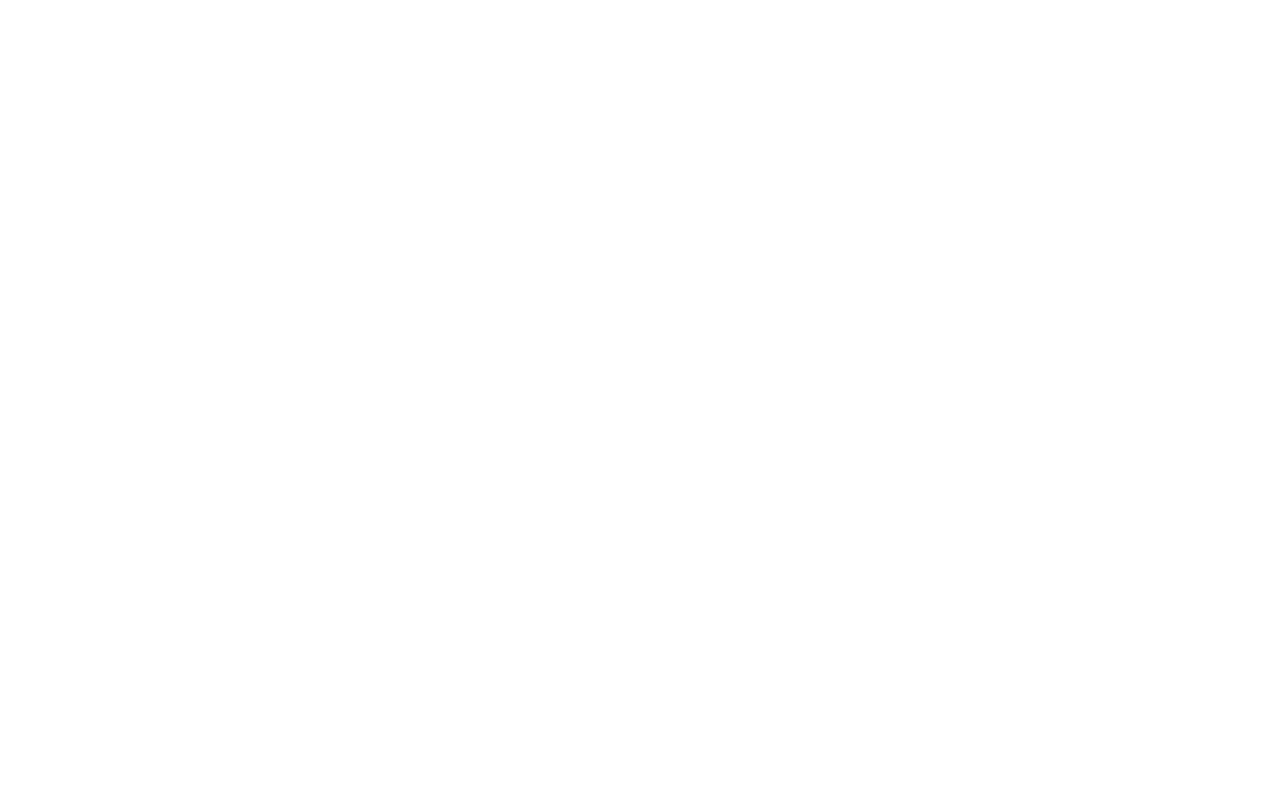
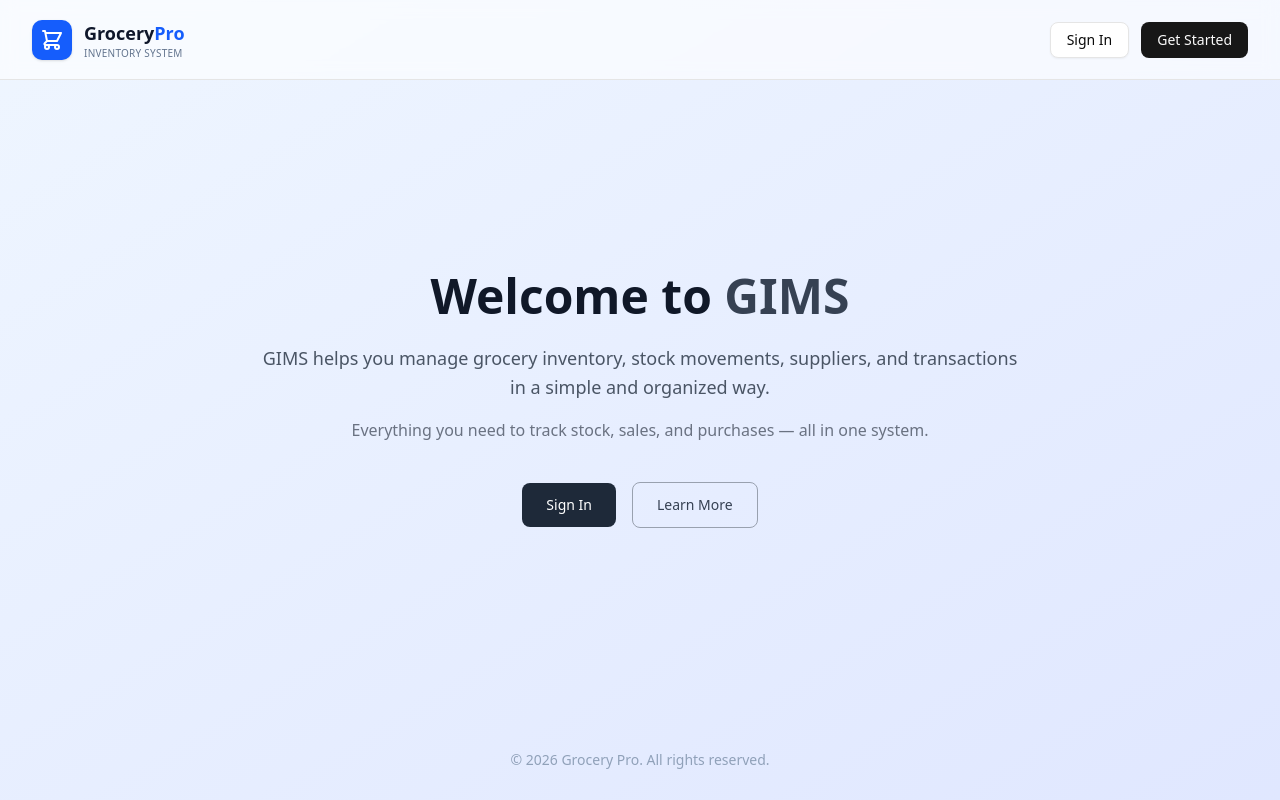
Before and after one commit to Yograj47/GIMS, a React (Vite) app in the folder client/: page / in a window 1280 px wide. Before the commit this address had no page. Built offline with nearby package versions, Linux system fonts and the light colour scheme.

Commit message:
Updated some Auth UI and Layout

```diff
--- a/client/src/App.tsx
+++ b/client/src/App.tsx
@@ -7,6 +7,8 @@ import AppLayout from "./layout/AppLayout"
 // Pages
 import Login from "./features/auth/pages/Login"
 import Register from "./features/auth/pages/Register"
+import Home from "./features/Home"
+import VerifyAccount from "./features/auth/pages/VerifyAccount"
 
 function App() {
   return (
@@ -15,8 +17,10 @@ function App() {
         {/* Public Routes Here */}
         <Route element={<AuthLayout />}>
           {/* Example Public Route */}
+          <Route path="/" element={<Home />} />
           <Route path="/login" element={<Login />} />
           <Route path="/register" element={<Register />} />
+          <Route path="/verify" element={<VerifyAccount />} />
         </Route>
 
         {/* Protected Routes Here */}
--- /dev/null
+++ b/client/src/features/Home.tsx
@@ -0,0 +1,44 @@
+import { Link } from "react-router-dom";
+
+const Home = () => {
+    return (
+        <>
+            <div className="max-w-3xl text-center">
+                {/* Heading */}
+                <h1 className="text-4xl md:text-5xl font-bold text-gray-900 mb-6">
+                    Welcome to <span className="text-gray-700">GIMS</span>
+                </h1>
+
+                {/* Description */}
+                <p className="text-lg text-gray-600 mb-4 leading-relaxed">
+                    GIMS helps you manage grocery inventory, stock movements, suppliers,
+                    and transactions in a simple and organized way.
+                </p>
+
+                <p className="text-gray-500 mb-10">
+                    Everything you need to track stock, sales, and purchases — all in one
+                    system.
+                </p>
+
+                {/* Actions */}
+                <div className="flex items-center justify-center gap-4">
+                    <Link
+                        to="/login"
+                        className="px-6 py-3 rounded-md bg-gray-800 text-white text-sm font-medium hover:bg-gray-700 transition"
+                    >
+                        Sign In
+                    </Link>
+
+                    <Link
+                        to="/about"
+                        className="px-6 py-3 rounded-md border border-gray-400 text-gray-700 text-sm font-medium hover:bg-gray-200 transition"
+                    >
+                        Learn More
+                    </Link>
+                </div>
+            </div>
+        </>
+    );
+};
+
+export default Home;
--- a/client/src/features/auth/pages/Login.tsx
+++ b/client/src/features/auth/pages/Login.tsx
@@ -3,7 +3,7 @@ import LoginForm from "../components/LoginForm";
 
 export default function LoginPage() {
     return (
-        <div className="w-full h-full">
+        <div className="max-w-3/4 m-auto h-full flex flex-col justify-center items-center">
             {/* Header section with more impact */}
             <div className="flex flex-col space-y-2 mb-8">
                 <h2 className="text-2xl font-semibold tracking-tight text-slate-900">
--- a/client/src/features/auth/pages/Register.tsx
+++ b/client/src/features/auth/pages/Register.tsx
@@ -4,7 +4,7 @@ import { ArrowLeft } from "lucide-react";
 
 export default function Register() {
   return (
-    <div className="w-full">
+    <div className="max-w-3/4 m-auto h-full flex flex-col justify-center ">
       {/* Back to Login Link */}
       <Link
         to="/login"
--- /dev/null
+++ b/client/src/features/auth/pages/VerifyAccount.tsx
@@ -0,0 +1,64 @@
+import { useState } from "react";
+import { Button } from "@/components/ui/button";
+
+const VerifyAccount = () => {
+    const [otpSent, setOtpSent] = useState(false);
+    const [otp, setOtp] = useState("");
+
+    const handleSendOtp = () => {
+        // call API: send OTP
+        setOtpSent(true);
+    };
+
+    const handleVerifyOtp = () => {
+        // call API: verify OTP
+        console.log("OTP entered:", otp);
+    };
+
+    return (
+        <div className="w-full max-w-md bg-white rounded-xl shadow-md p-6">
+            <h2 className="text-2xl font-semibold text-gray-800 mb-2 text-center">
+                Verify Your Account
+            </h2>
+
+            <p className="text-sm text-gray-500 text-center mb-6">
+                Verify your account using the OTP sent to your registered email or phone.
+            </p>
+
+            {!otpSent ? (
+                <Button
+                    className="w-full"
+                    onClick={handleSendOtp}
+                >
+                    Send OTP
+                </Button>
+            ) : (
+                <>
+                    <div className="mb-4">
+                        <label className="block text-sm font-medium text-gray-700 mb-1">
+                            Enter OTP
+                        </label>
+                        <input
+                            type="text"
+                            maxLength={6}
+                            value={otp}
+                            onChange={(e) => setOtp(e.target.value)}
+                            placeholder="6-digit OTP"
+                            className="w-full rounded-md border border-gray-300 px-3 py-2 text-sm focus:outline-none focus:ring-2 focus:ring-blue-500"
+                        />
+                    </div>
+
+                    <Button
+                        className="w-full"
+                        onClick={handleVerifyOtp}
+                        disabled={otp.length !== 6}
+                    >
+                        Verify Account
+                    </Button>
+                </>
+            )}
+        </div>
+    );
+};
+
+export default VerifyAccount;
--- a/client/src/layout/AuthLayout.tsx
+++ b/client/src/layout/AuthLayout.tsx
@@ -1,47 +1,55 @@
-import { Outlet } from "react-router-dom";
+import { Button } from "@/components/ui/button";
+import { Link, Outlet } from "react-router-dom";
 
 function AuthLayout() {
   return (
-    <div className="min-h-screen w-full bg-linear-to-br from-blue-50 to-indigo-100 flex flex-col items-center justify-center p-2">
+    <div className="min-h-screen w-full bg-linear-to-br from-blue-50 to-indigo-100 grid grid-rows-[10vh_1fr_10vh]">
 
-      <div className="relative w-full max-w-md">
-        {/* Brand Header */}
-        <header className="text-center mb-8 space-y-2">
-          <div className="inline-flex items-center justify-center w-12 h-12 rounded-xl bg-blue-600 text-white shadow-lg shadow-blue-200 mb-2">
-            <svg
-              className="w-6 h-6"
-              fill="none"
-              stroke="currentColor"
-              viewBox="0 0 24 24"
-            >
-              <path
-                strokeLinecap="round"
-                strokeLinejoin="round"
-                strokeWidth={2}
-                d="M3 3h2l.4 2M7 13h10l4-8H5.4M7 13L5.4 5M7 13l-2.293 2.293c-.63.63-.184 1.707.707 1.707H17m0 0a2 2 0 100 4 2 2 0 000-4zm-8 2a2 2 0 11-4 0 2 2 0 014 0z"
-              />
+      {/* Header (10%) */}
+      <header className="flex items-center justify-between px-8 border-b bg-white/60 backdrop-blur">
+        {/* Brand */}
+        <div className="flex items-center gap-3">
+          <div className="flex items-center justify-center w-10 h-10 rounded-lg bg-blue-600 text-white shadow">
+            <svg className="w-6 h-6" fill="none" stroke="currentColor" viewBox="0 0 24 24" >
+              <path strokeLinecap="round" strokeLinejoin="round"
+                strokeWidth={2} d="M3 3h2l.4 2M7 13h10l4-8H5.4M7 13L5.4 5M7 13l-2.293 2.293c-.63.63-.184 1.707.707 1.707H17m0 0a2 2 0 100 4 2 2 0 000-4zm-8 2a2 2 0 11-4 0 2 2 0 014 0z" />
             </svg>
           </div>
-          <h1 className="text-4xl font-extrabold tracking-tight text-slate-900">
+
+          <div className="leading-tight">
+            <Link to="/">
+              <h1 className="text-lg font-bold text-slate-900">
                 Grocery<span className="text-blue-600">Pro</span>
               </h1>
-          <p className="text-slate-500 font-medium tracking-wide uppercase text-[10px]">
-            Inventory Management System
+              <p className="text-[10px] text-slate-500 uppercase tracking-wide">
+                Inventory System
               </p>
+            </Link>
+          </div>
+        </div>
+
+        {/* Actions */}
+        <div className="flex gap-3">
+          <Button variant="outline" asChild className="shadow-0">
+            <Link to="/login">Sign In</Link>
+          </Button>
+          <Button asChild>
+            <Link to="/register">Get Started</Link>
+          </Button>
+        </div>
       </header>
 
-        {/* Main Content Card */}
-        <main>
+      {/* Main (80%) */}
+      <main className="flex items-center justify-center px-4">
         <Outlet />
       </main>
 
-        {/* Footer info */}
-        <footer className="mt-8 text-center">
+      {/* Footer (10%) */}
+      <footer className="flex items-center justify-center text-center">
         <p className="text-sm text-slate-400">
-            &copy; {new Date().getFullYear()} Grocery Pro Inc. All rights reserved.
+          © {new Date().getFullYear()} Grocery Pro. All rights reserved.
         </p>
       </footer>
-      </div>
     </div>
   );
 }
```
Lines whose indentation alone changed are shown as unchanged.
